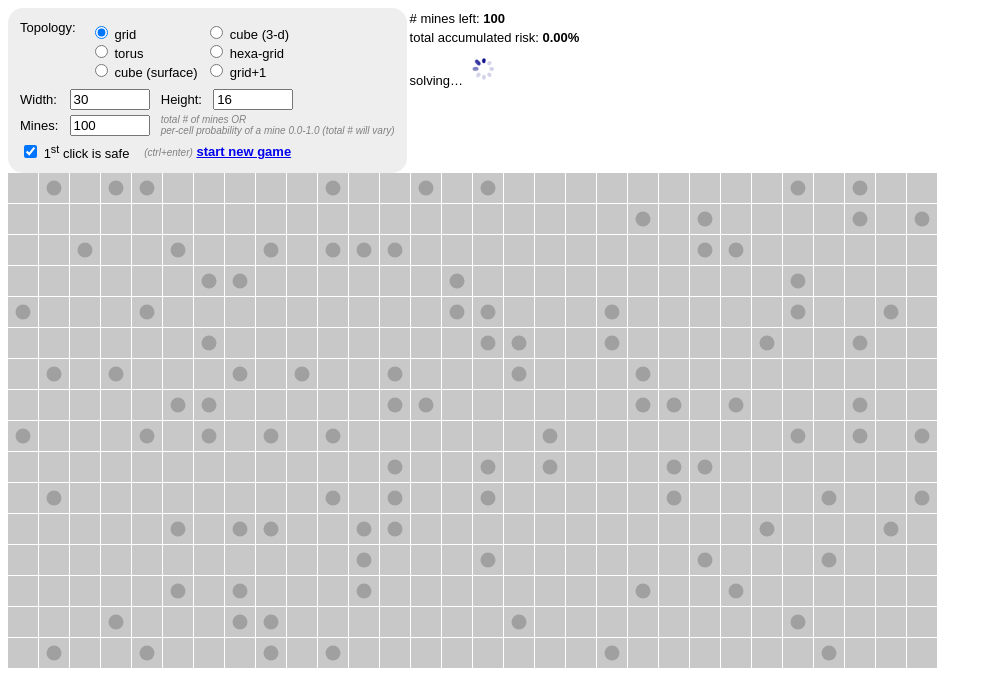
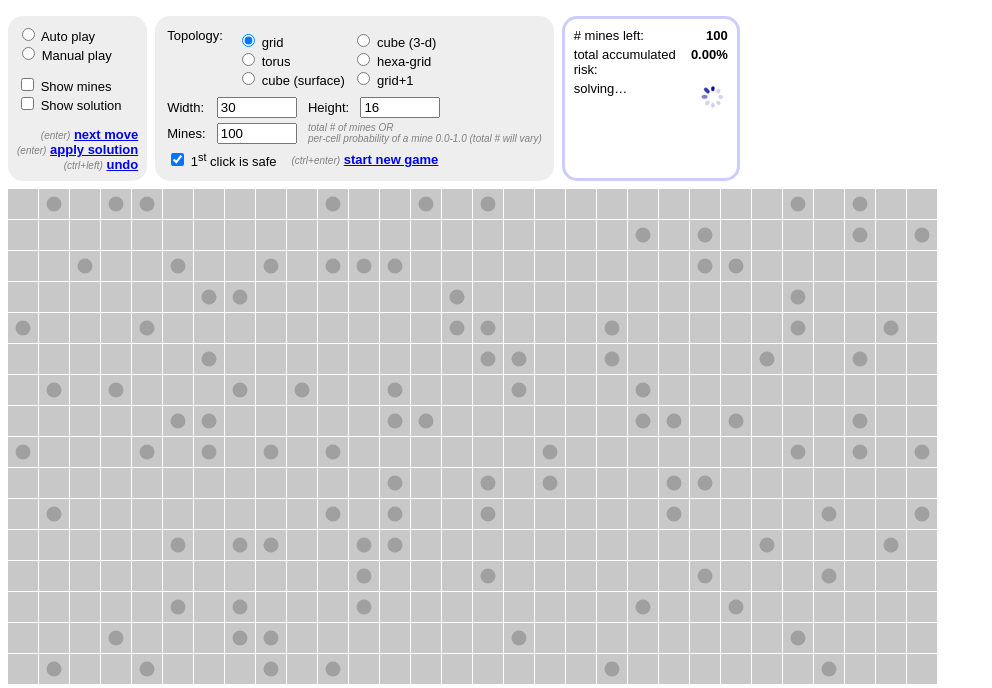
Before and after one commit to mrgriscom/minesweepr, a Django app: page /player/ in a window 1280 px wide. Shown: the top 688 px of the page, without its empty margins (0-992 px from the left). Run offline with Django 3.2, Linux system fonts and the light colour scheme; some libraries are stand-ins or nearby versions.

Commit message:
refactoring player UI

```diff
--- a/web_demo/minesweepr/templates/_player.html
+++ b/web_demo/minesweepr/templates/_player.html
@@ -38,13 +38,37 @@
   font-size: small;
 }
 
-#boardconfig {
+#bannerwrap {
+  margin-left: -8px;
   float: left;
-  background: #eee;
+}
+#banner {
+  border-spacing: 8px;
+}
+
+#boardconfig, #playconfig, #gamestats {
   padding: 6px;
   border-radius: 15px;
   -moz-border-radius: 15px;
   -webkit-border-radius: 15px;
+}
+
+#boardconfig {
+  background: #eee;
+}
+
+#playconfig {
+  background: #eee;
+}
+
+#gamestats {
+  border: 3px #ccf solid;
+}
+
+.gamestat {
+  font-weight: bold;
+  text-align: right;
+  vertical-align: top;
 }
 
 {% block content_style %}
@@ -55,7 +79,43 @@
 {% block main %}
 {% endblock %}
 
-  <table id="boardconfig">
+  <div id="bannerwrap">
+  <table id="banner" style="height: 1px;">
+  <tr>
+  <td id="playconfig">
+
+  <table style="height: 100%;">
+  <tr>
+  <td style="vertical-align: top;">
+
+  <nobr><input id="play-auto" name="play" type="radio" value="auto"> <label for="play-auto">Auto play</label></nobr><br>
+  <nobr><input id="play-manual" name="play" type="radio" value="manual"> <label for="play-manual">Manual play</label></nobr>
+
+  </td>
+  </tr>
+  <tr>
+  <td>
+
+  <nobr><input id="show-mines" name="play" type="checkbox"> <label for="show-mines">Show mines</label></nobr><br>
+  <nobr><input id="show-sol" name="play" type="checkbox"> <label for="show-sol">Show solution</label></nobr>
+
+  </td>
+  </tr>
+  <tr>
+  <td style="vertical-align: bottom;">
+
+  <div style="text-align: right;"><span class="help">(enter)</span>&nbsp;<a id="step" href="#"><b>next move</b></a></div>
+  <div style="text-align: right;"><span class="help">(enter)</span>&nbsp;<nobr><a id="step" href="#"><b>apply solution</b></a></nobr></div>
+  <div style="text-align: right;"><span class="help">(ctrl+left)</span>&nbsp;<nobr><a id="step" href="#"><b>undo</b></a></nobr></div>
+
+  </td>
+  </tr>
+  </table>
+
+  </td>
+  <td id="boardconfig">
+
+  <table>
     <tr>
       <td valign="top">
 
@@ -108,15 +168,25 @@
     </tr>
   </table>
 
-  <table>
-    <tr><td style="width: 15em;"># mines left: <b><span id="num_mines">&mdash;</span></b></td></tr>
-    <tr><td style="width: 25em;">total accumulated risk: <b><span id="risk">&mdash;</span></b></td></tr>
-    <tr><td style="width: 15em;">
-      <span id="win" style="font-weight: bold; color: green;">WIN</span>
-      <span id="fail" style="font-weight: bold; color: red;">FAIL</span>
+  </td>
+  <td id="gamestats">
+
+  <table style="height: 100%; width: 10em;">
+    <tr><td># mines left:</td><td id="num_mines" class="gamestat">&mdash;</td></tr>
+    <tr><td>total accumulated risk:</td><td id="risk" class="gamestat">&mdash;</td></tr>
+    <tr id="solving" style="height: 35px;"><td style="vertical-align: top;">solving&hellip;</td><td class="gamestat"><img src="{{ STATIC_URL }}img/loading.gif"></td></tr>
+    <tr id="solved"><td><span>solved in:</span></td><td class="gamestat"><span id="solve_time"></span></td></tr>
+    <tr><td colspan="2" height="100%" style="text-align: center; vertical-align: bottom; font-weight: bold; font-size: 48px;">
+      <span id="win" style="color: green;">WIN</span>
+      <span id="fail" style="color: red;">FAIL</span>
     </td></tr>
-    <tr><td><span id="solving">solving&hellip; <img src="{{ STATIC_URL }}img/loading.gif"></span><span id="solved">solved in <span id="solve_time" style="font-weight: bold;"></span></span></td></tr>
+
   </table>
+
+
+  </td></tr>
+  </table>
+  </div>
 
   <canvas id="game_canvas">
     This demo requires HTML canvas
@@ -126,11 +196,3 @@
 
 </body>
 </html>
-
-
-
-<!--
-
-        &nbsp;&nbsp;&nbsp;<span class="help">(enter)</span>&nbsp;<a id="step" href="#"><b>next move</b></a>
-
--->
```
